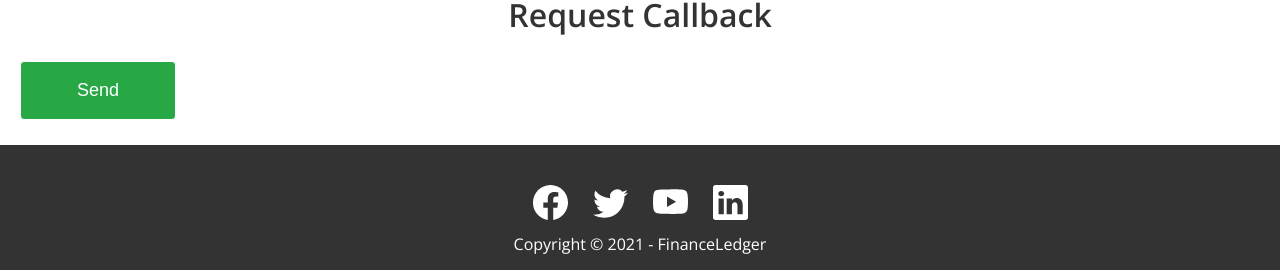
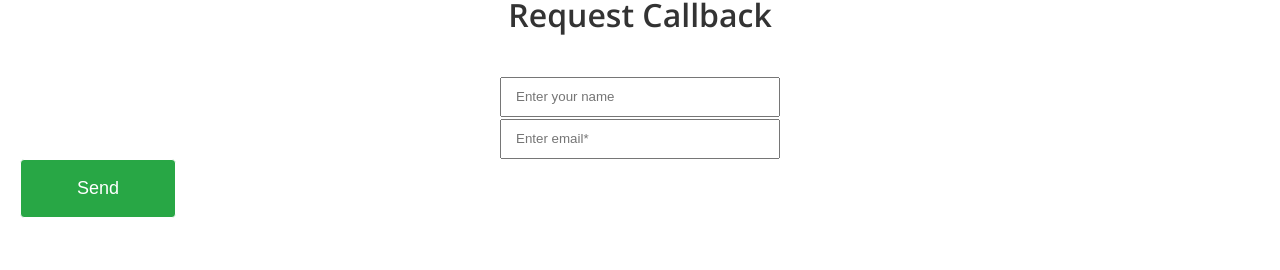
Before and after one commit to Max-Loktionov/fin-ledger, a React (Vite) app: page / in a window 1280 px wide. Shown: the part 1055-1325 px from the top of the page. Built offline with nearby package versions, Linux system fonts and the light colour scheme.

Commit message:
ADD: form without styles

```diff
--- a/index.html
+++ b/index.html
@@ -18,6 +18,11 @@
     <title>Fin-ledger</title>
   </head>
   <body>
+    <form name="contact" netlify netlify-honeypot="bot-field" hidden>
+      <input type="text" name="name" />
+      <input type="email" name="email" />
+    </form>
+
     <div id="root"></div>
     <script type="module" src="/src/main.jsx"></script>
   </body>
--- a/package.json
+++ b/package.json
@@ -10,13 +10,16 @@
     "preview": "vite preview"
   },
   "dependencies": {
+    "@hookform/resolvers": "^3.1.0",
     "normalize.css": "^8.0.1",
     "react": "^18.2.0",
     "react-bootstrap-icons": "^1.10.3",
     "react-dom": "^18.2.0",
+    "react-hook-form": "^7.43.9",
     "react-router-dom": "^6.10.0",
     "styled-components": "^5.3.10",
-    "vite-plugin-svgr": "^2.4.0"
+    "vite-plugin-svgr": "^2.4.0",
+    "yup": "^1.1.1"
   },
   "devDependencies": {
     "@types/react": "^18.0.28",
--- a/src/components/Callback/Callback.jsx
+++ b/src/components/Callback/Callback.jsx
@@ -1,14 +1,77 @@
+import { useForm } from "react-hook-form";
+import { yupResolver } from "@hookform/resolvers/yup";
+import * as yup from "yup";
+
 import { SectionTitle } from "../About/About.styled";
+import { ContactImgWrapper, CallbackButton, CallbackBox, Form, Input, ErrorText } from "./Callback.styled";
 
-import { ContactImgWrapper, CallbackButton, CallbackBox } from "./Callback.styled";
+const schema = yup
+  .object({
+    name: yup.string().required(),
+    email: yup.string().required(),
+  })
+  .required();
 
 export default function Callback() {
+  // const {
+  //   register,
+  //   handleSubmit,
+  //   formState: { errors, isValid },
+  //   setFocus,
+  //   watch,
+  // } = useForm({
+  //   mode: "onBlur",
+  // });
+  const {
+    register,
+    handleSubmit,
+    formState: { errors },
+  } = useForm({
+    resolver: yupResolver(schema),
+  });
+  const onSubmit = (data) => console.log(data);
+
   return (
     <section>
       <ContactImgWrapper />
       <CallbackBox>
         <SectionTitle>Request Callback</SectionTitle>
-        <CallbackButton>Send</CallbackButton>
+
+        {/* <form onSubmit={handleSubmit(onSubmit)}>
+
+          <input defaultValue="test" {...register("example")} />
+
+
+          <input {...register("exampleRequired", { required: true })} />
+
+          {errors.exampleRequired && <span>This field is required</span>}
+
+          <input type="submit" />
+        </form> */}
+
+        <Form onSubmit={handleSubmit(onSubmit)} name="contact" netlify netlify-honeypot="bot-field">
+          <input type="hidden" name="form-name" value="contact" />
+          <Input
+            label="Name"
+            {...register("name", {
+              required: "This is required",
+              pattern: { value: "/[a-zA-Z]+/", message: "Enter only letters" },
+            })}
+            type="text"
+            placeholder="Enter your name"
+          />
+          <Input
+            label="Email"
+            {...register("email", {
+              required: "This is required",
+              // pattern: { value: emailRegex, message: "Check your email" },
+            })}
+            type="email"
+            placeholder="Enter email*"
+          />
+          <ErrorText>{errors?.email && <p>{errors?.email?.message}</p>}</ErrorText>
+          <CallbackButton type="submit">Send</CallbackButton>
+        </Form>
       </CallbackBox>
     </section>
   );
--- a/src/components/Callback/Callback.styled.js
+++ b/src/components/Callback/Callback.styled.js
@@ -26,3 +26,35 @@ export const CallbackButton = styled(ButtonStyled)`
   padding-right: 56px;
   background-color: var(--brand-color);
 `;
+export const Form = styled.form`
+  margin-top: 40px;
+  margin-bottom: 40px;
+`;
+export const Input = styled.input`
+  display: block;
+  margin-left: auto;
+  margin-right: auto;
+  &:not(:last-of-type) {
+    margin-bottom: 2px;
+  }
+
+  padding: 11px 14px 12px;
+
+  width: 280px;
+  height: 40px;
+
+  /* background-color:
+  border:
+  border-color:
+  border-radius: 40px; */
+`;
+export const ErrorText = styled.div`
+  margin-left: 16px;
+  &:not(:last-of-type) {
+    margin-bottom: 14px;
+  }
+  font-size: 10px;
+  color: red;
+
+  font-style: italic;
+`;
--- a/src/components/Footer/Footer.jsx
+++ b/src/components/Footer/Footer.jsx
@@ -4,7 +4,7 @@ import { FacebookIcon, TwitterIcon, LinkedinIcon, YoutubeIcon } from "./Footer.s
 export default function Footer() {
   return (
     <SiteFooter>
-      <FooterList>
+      {/* <FooterList>
         <FooterItem>
           <FooterLink>
             <FacebookIcon />
@@ -25,7 +25,7 @@ export default function Footer() {
             <LinkedinIcon />
           </FooterLink>
         </FooterItem>
-      </FooterList>
+      </FooterList> */}
       <p>Copyright © 2021 - FinanceLedger</p>
     </SiteFooter>
   );
```
Also changed, not shown: 2 other files (tests, documents, lock files or other folders).
